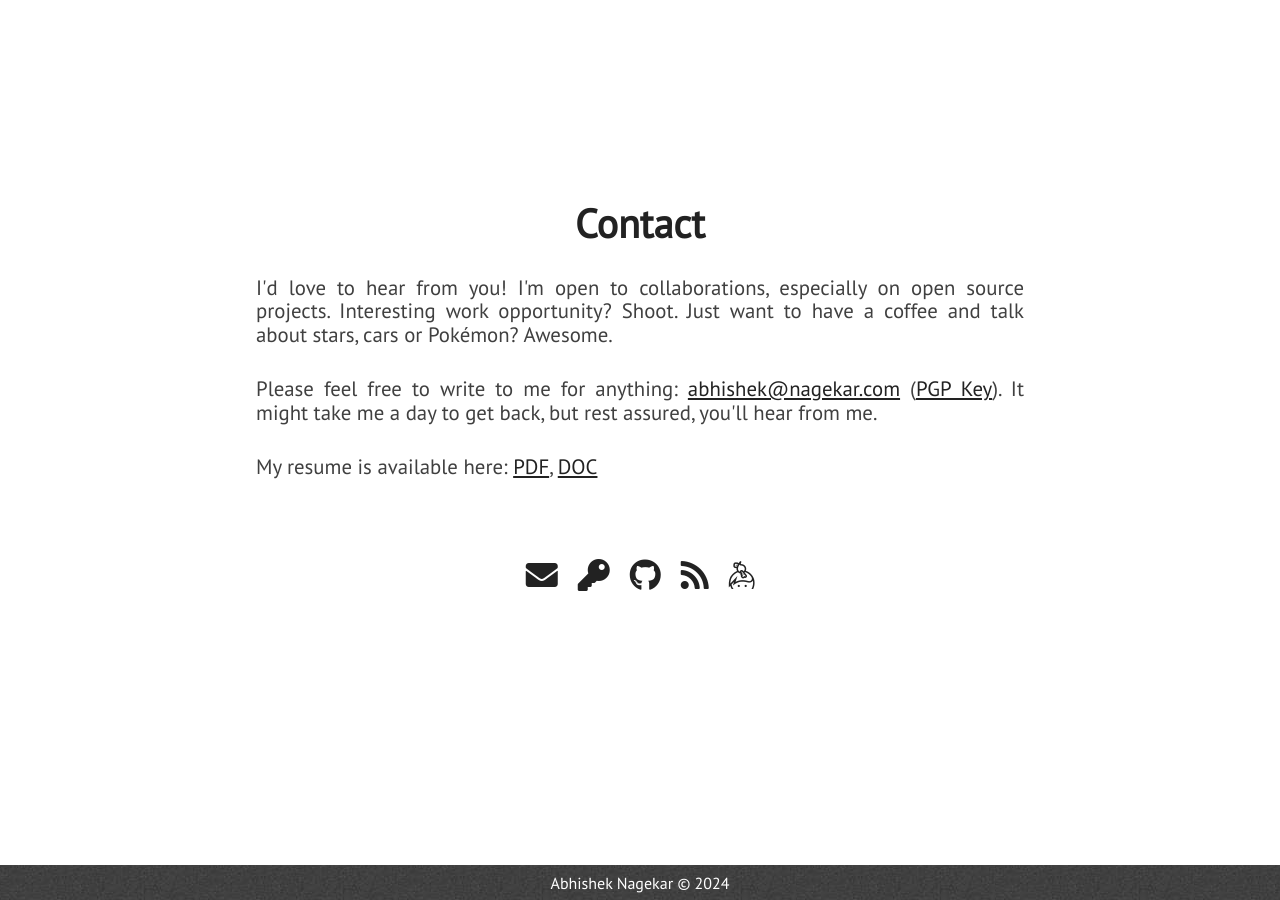
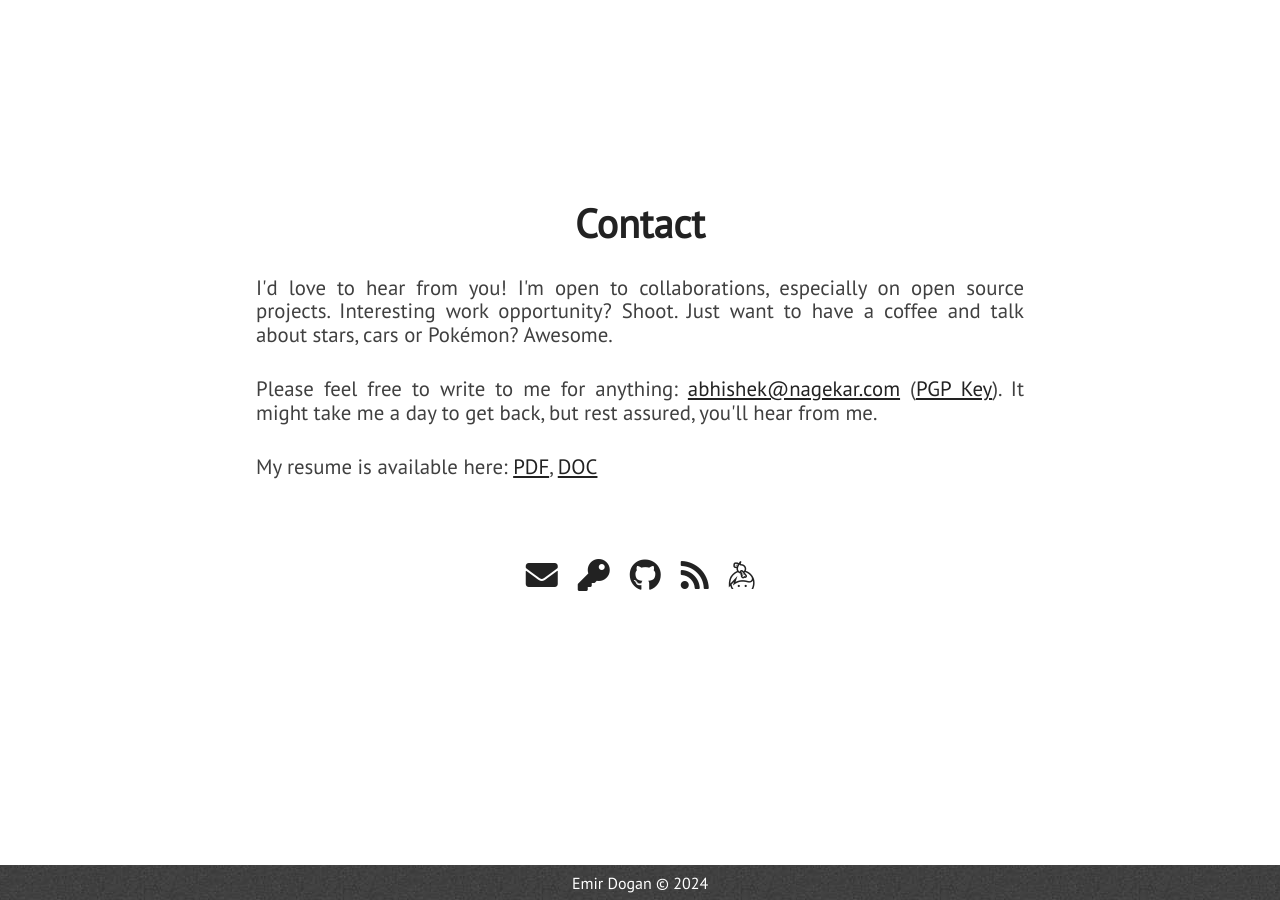
Before and after one commit to emirdogann/emirdogann.github.io, a Jekyll site: the page built from portfolio-master/index.html, in a window 1280 px wide and 900 px high, scrolled down 5081 px. Built offline with Jekyll 4.4.1, drawn with Linux system fonts in a browser that asks for light colours; nearby versions of some CDN libraries; some of the changed text lies outside the part shown.

Commit message:
Update _config.yml

```diff
--- a/portfolio-master/_config.yml
+++ b/portfolio-master/_config.yml
@@ -1,4 +1,4 @@
-title: Abhishek Nagekar
+title: Emir Dogan
 description: Web & Security Engineer
 site_title: '@abhn - Abhishek Nagekar'
 
```
